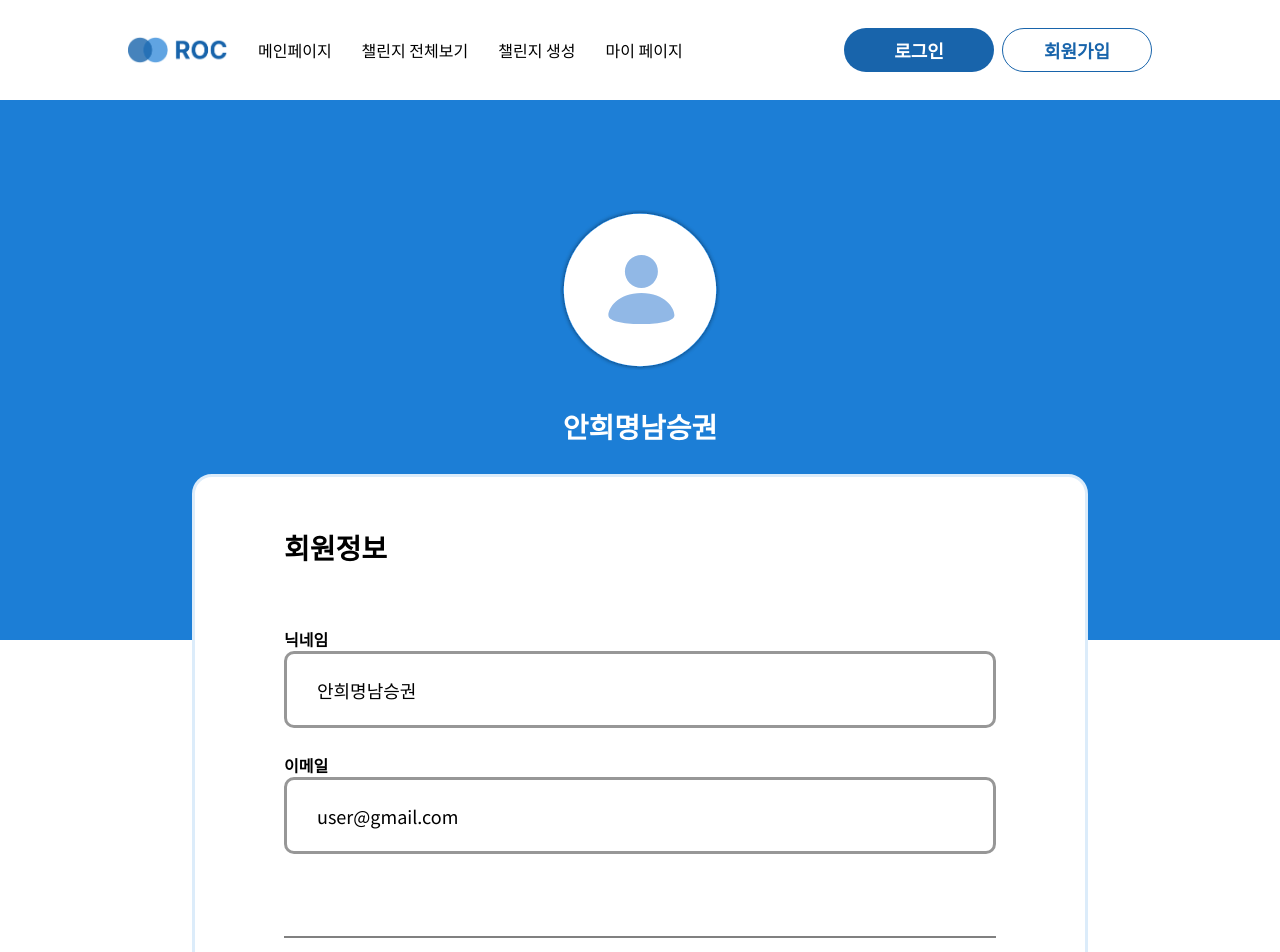
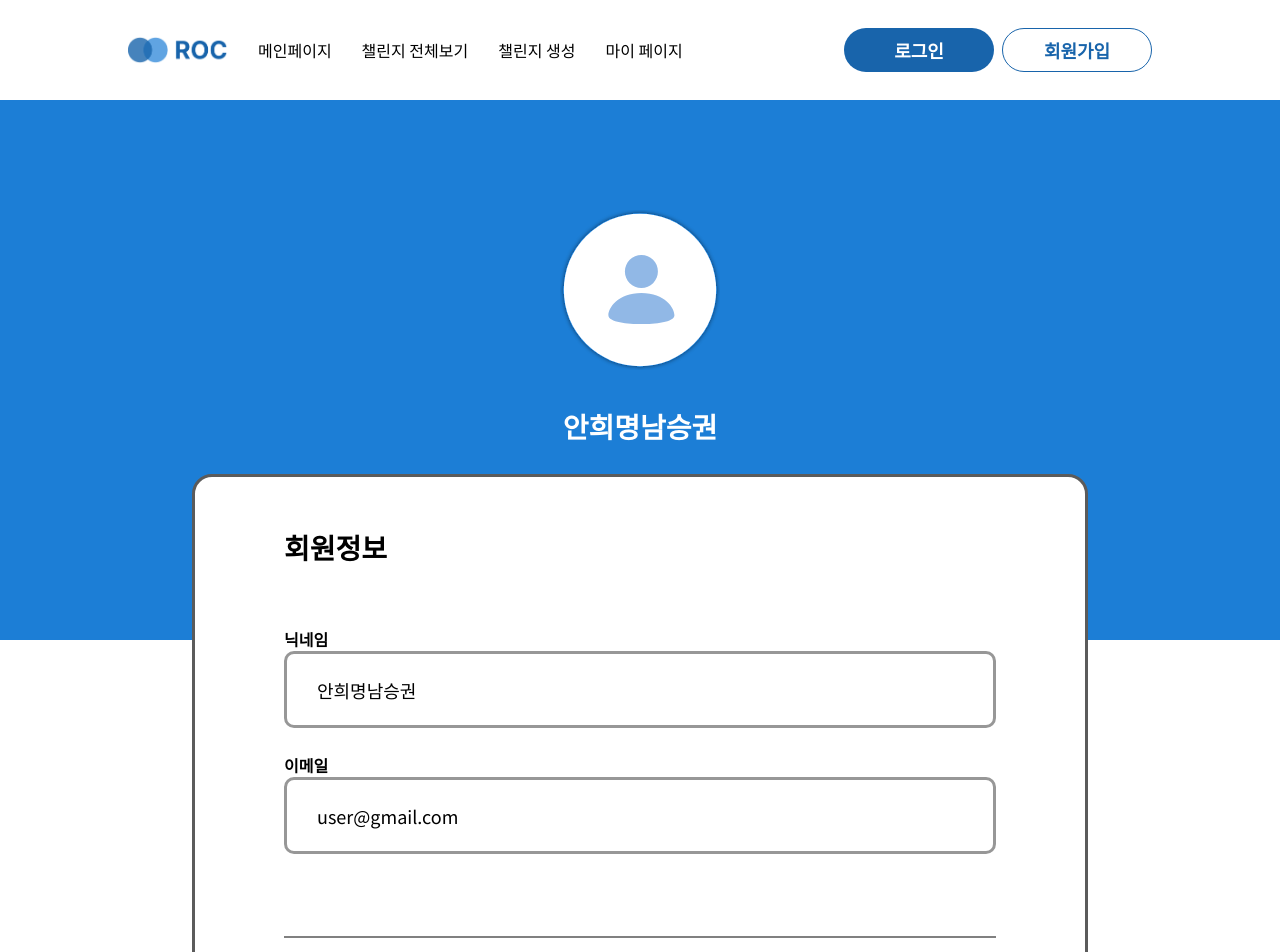
Before and after one commit to DSM-ROC/DSM-ROC_FrontEnd-V2, a React (Create React App) app: page /myPage in a window 1280 px wide. Shown: the top 952 px of the page. Built offline with nearby package versions, Linux system fonts and the light colour scheme.

Commit message:
Update : mypage border

```diff
--- a/src/pages/myPage.tsx
+++ b/src/pages/myPage.tsx
@@ -63,7 +63,7 @@ const Contents = styled.div`
   height: 1539px;
   display: flex;
   flex-direction: column;
-  border: solid #dcecfa;
+  border: solid ${theme.darkGray};
   border-top-left-radius: 20px;
   border-top-right-radius: 20px;
   background-color: ${theme.whiteContentColor};
```
